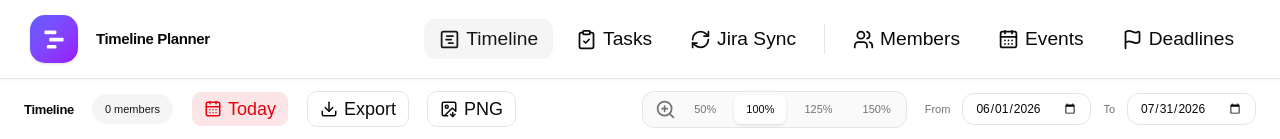
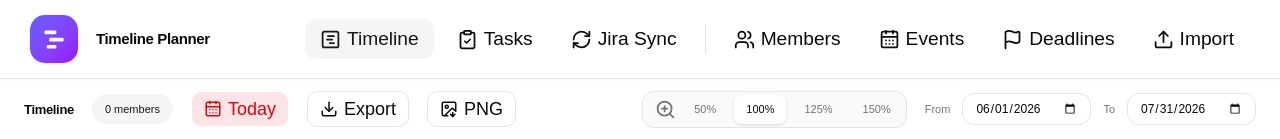
Before and after one commit to sittichotCh/timeline-planner, a React (Vite) app in the folder frontend/: page / in a window 1280 px wide. Shown: the top 139 px of the page. Built offline with nearby package versions, Linux system fonts and the light colour scheme; no server answers; a web font is replaced by a local one.

Commit message:
feat: wire CSV import panel into App

```diff
--- a/frontend/src/App.tsx
+++ b/frontend/src/App.tsx
@@ -12,11 +12,12 @@ import { JiraSyncPage } from "@/components/JiraSyncPage";
 import { TaskPage } from "@/components/TaskPage";
 import { TaskEditModal } from "@/components/TaskEditModal";
 import { DeadlinePanel } from "@/components/DeadlinePanel";
+import { ImportPanel } from "@/components/ImportPanel";
 import { Button } from "@/components/ui/button";
-import { Users, CalendarDays, ClipboardCheck, RefreshCw, Flag, GanttChartSquare } from "lucide-react";
+import { Users, CalendarDays, ClipboardCheck, RefreshCw, Flag, GanttChartSquare, Upload } from "lucide-react";
 
 type PageView = "timeline" | "tasks" | "jira";
-type SlidePanel = "members" | "events" | "deadlines" | null;
+type SlidePanel = "members" | "events" | "deadlines" | "import" | null;
 
 const pageItems: { key: PageView; label: string; icon: typeof Users }[] = [
   { key: "timeline", label: "Timeline", icon: GanttChartSquare },
@@ -24,10 +25,11 @@ const pageItems: { key: PageView; label: string; icon: typeof Users }[] = [
   { key: "jira", label: "Jira Sync", icon: RefreshCw },
 ];
 
-const panelItems: { key: "members" | "events" | "deadlines"; label: string; icon: typeof Users }[] = [
+const panelItems: { key: "members" | "events" | "deadlines" | "import"; label: string; icon: typeof Users }[] = [
   { key: "members", label: "Members", icon: Users },
   { key: "events", label: "Events", icon: CalendarDays },
   { key: "deadlines", label: "Deadlines", icon: Flag },
+  { key: "import", label: "Import", icon: Upload },
 ];
 
 function App() {
@@ -223,6 +225,19 @@ function App() {
           onClose={() => setPanel(null)}
         />
       )}
+      {panel === "import" && (
+        <ImportPanel
+          onImported={() => {
+            Promise.all([fetchEvents(), fetchDeadlines()])
+              .then(([e, d]) => {
+                setEvents(e);
+                setDeadlines(d);
+              })
+              .catch(() => {});
+          }}
+          onClose={() => setPanel(null)}
+        />
+      )}
     </div>
   );
 }
```
